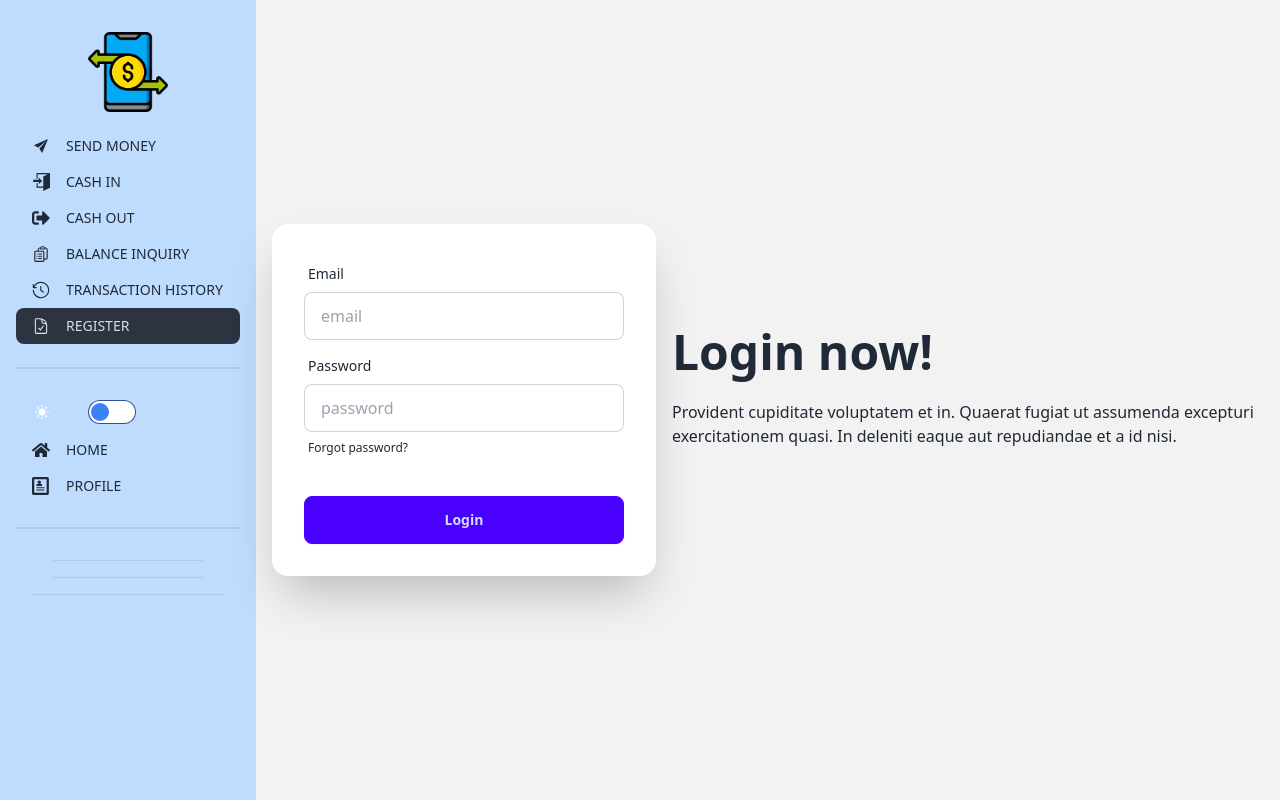
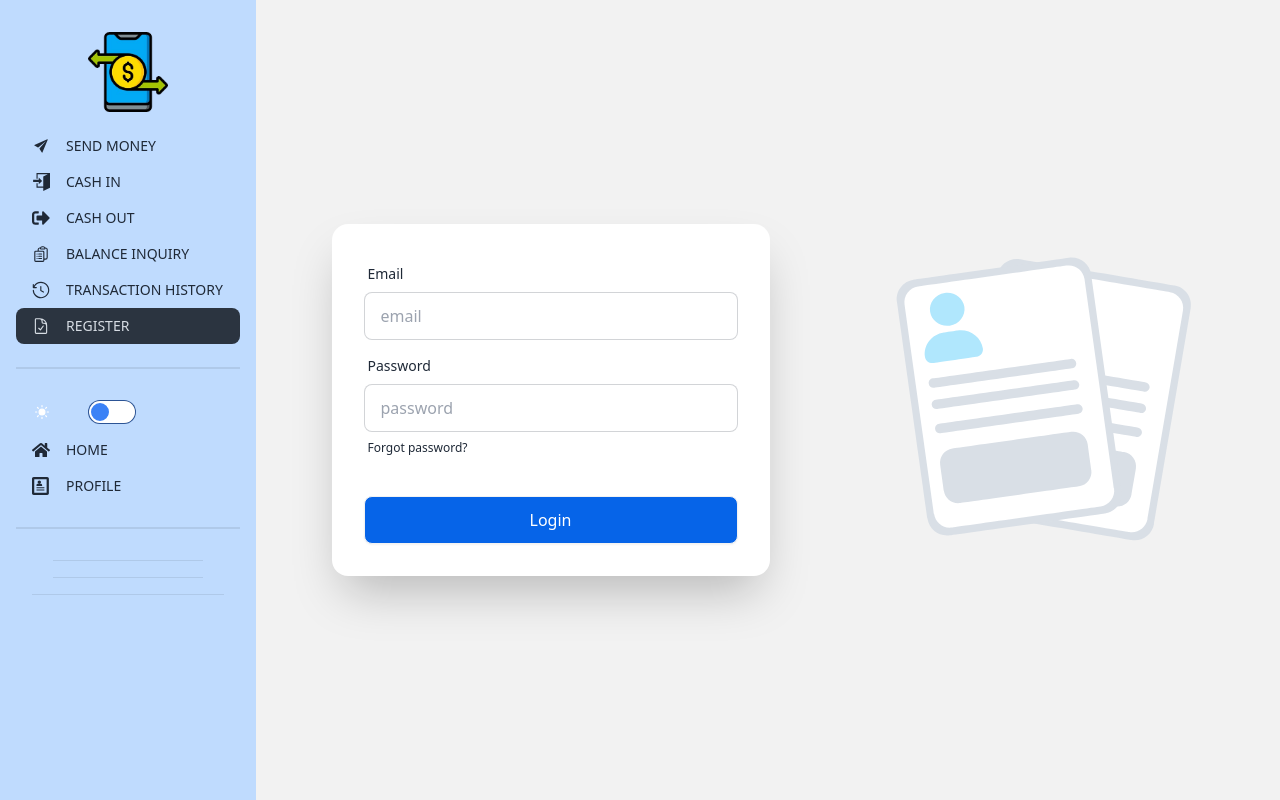
Before and after one commit to JannatulAfrozFaria/cash-wave-client, a React (Vite) app: page /register in a window 1280 px wide. Built offline with nearby package versions, Linux system fonts and the light colour scheme.

Commit message:
registration form created

```diff
--- a/index.html
+++ b/index.html
@@ -4,7 +4,6 @@
     <meta charset="UTF-8" />
     <link rel="icon" type="image/svg+xml" href="./src/assets/icons/icon.png" />
     <meta name="viewport" content="width=device-width, initial-scale=1.0" />
-    <title>Cash Wave</title>
   </head>
   <body>
     <div id="root"></div>
--- a/src/Pages/Register/Register.jsx
+++ b/src/Pages/Register/Register.jsx
@@ -1,18 +1,20 @@
+import Lottie from "lottie-react";
+import { Helmet } from "react-helmet-async";
+import registerIcon from '../../../public/register.json'
 
 
 const Register = () => {
     return (
-        <div>
+        <div className="mx-auto">
+            <Helmet>
+                <title>Cash Wave | Register</title>
+            </Helmet>
             <div className="hero bg-base-200 min-h-screen">
-            <div className="hero-content flex-col lg:flex-row-reverse">
-                <div className="text-center lg:text-left">
-                <h1 className="text-5xl font-bold">Login now!</h1>
-                <p className="py-6">
-                    Provident cupiditate voluptatem et in. Quaerat fugiat ut assumenda excepturi exercitationem
-                    quasi. In deleniti eaque aut repudiandae et a id nisi.
-                </p>
+                <div className="hero-content flex-col md:flex-row-reverse">
+                    <div className="text-center w-1/3 mx-16">
+                        <Lottie className='w-full md:w-[400px] mx-auto' animationData={registerIcon} />
                     </div>
-                <div className="card bg-base-100 w-full max-w-sm shrink-0 shadow-2xl">
+                    <div className="card bg-base-100 w-2/3 shadow-2xl">
                         <form className="card-body">
                             <div className="form-control">
                             <label className="label">
@@ -30,7 +32,7 @@ const Register = () => {
                             </label>
                             </div>
                             <div className="form-control mt-6">
-                    <button className="btn btn-primary">Login</button>
+                            <button className="btn btn-base">Login</button>
                             </div>
                         </form>
                     </div>
--- a/src/index.css
+++ b/src/index.css
@@ -1,3 +1,10 @@
 @tailwind base;
 @tailwind components;
 @tailwind utilities;
+
+.btn-base{
+    background-color: rgb(6, 100, 232);
+    color: white;
+    font-size: medium;
+    font-weight: 500;
+}
```
Lines whose indentation alone changed are shown as unchanged.
